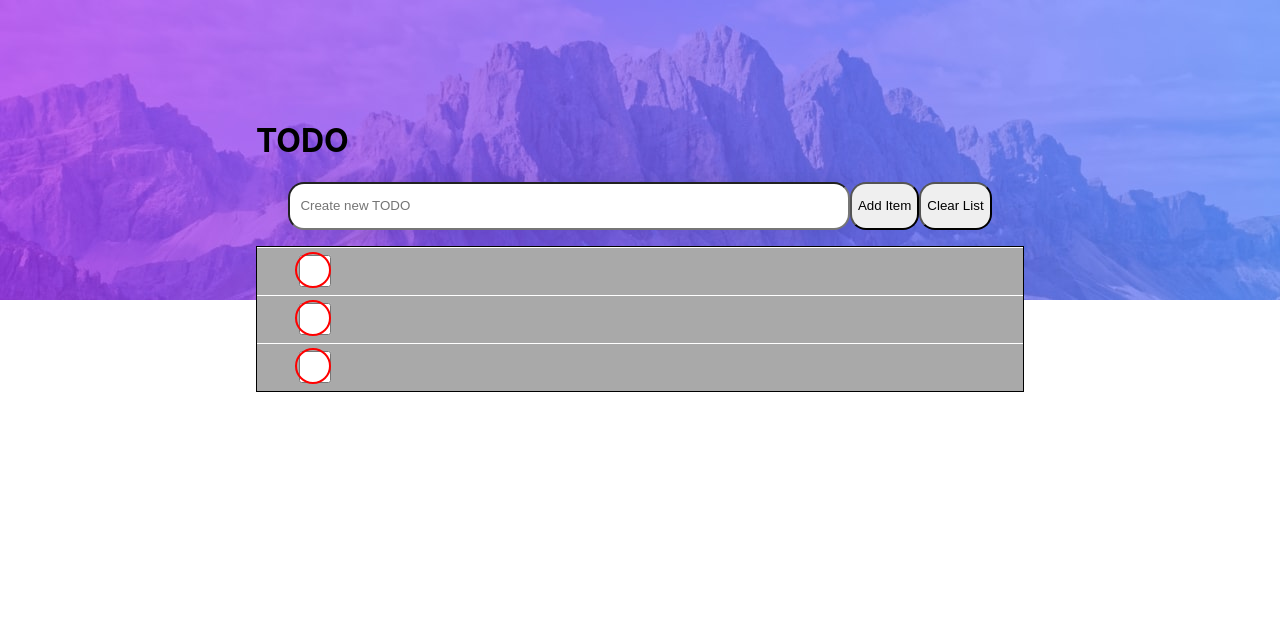
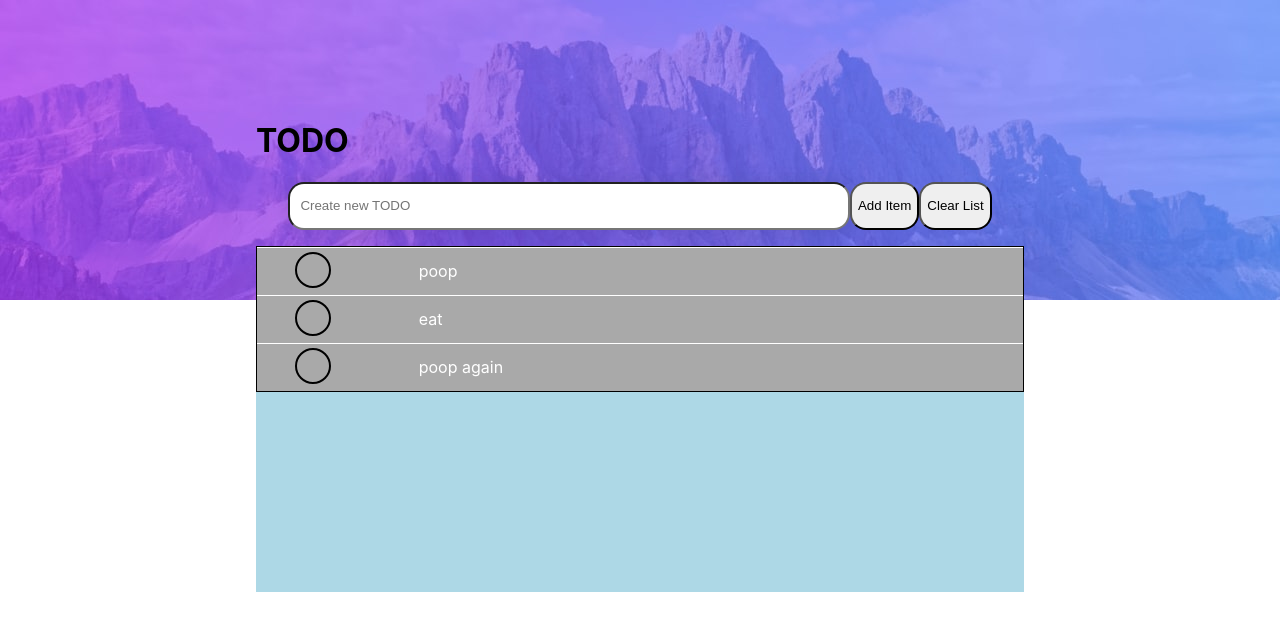
Before and after one commit to BrettAGobel/front-end-mentor-todo, a React (Create React App) app: page / in a window 1280 px wide. Shown: the top 630 px of the page. Built offline with nearby package versions, Linux system fonts and the light colour scheme.

Commit message:
successfully parsed images directory, created OBJ of files and mapped them to my Slider module

```diff
--- a/package.json
+++ b/package.json
@@ -36,5 +36,6 @@
       "last 1 firefox version",
       "last 1 safari version"
     ]
-  }
+  },
+  "devDependencies": {}
 }
--- a/src/App.js
+++ b/src/App.js
@@ -3,6 +3,7 @@ import './styles.css';
 import Createitem from "./components/Createitem";
 import Itemlist from "./components/Itemlist";
 import Todoitem from "./components/Todoitem";
+import Slider from "./components/Slider";
 
 
 
@@ -12,36 +13,39 @@ import Todoitem from "./components/Todoitem";
 
 function App() {
 
-    const data = [{id: '1', newTodo: 'poop'}, {id: '2', newTodo: 'eat'}, {id: '3', newTodo: 'poop again'}]
+    const data = [{id: 1, newTodo: 'poop'}, {id: 2, newTodo: 'eat'}, {id: 3, newTodo: 'poop again'}]
 
 
 
     const [newState, setState] = useState(data)
     // const [todos, setTodos] = useState({id: [], listItems: []})
-    // const addTask = (text) => {
-    //
-    // //     if (text === "") {
-    // //     return
-    // //     } else {
-    // //         let copyItems = [...todos.listItems]
-    // //         let idIncrement = [...todos.id]
-    // //         copyItems.push(text)
-    // //         idIncrement.push(copyItems.length -1)
-    // //         setTodos({id: idIncrement, listItems: copyItems})
-    // //     }
-    // //
-    // //
-    // // }
+    const addTodo = (text) => {
+
+        if (text === "") {
+        return
+        } else {
+            let newId = () => {
+                let currentID = newState.length
+                let sequential = currentID + 1
+                return sequential
+            }
+            let copyItems = [...newState]
+            copyItems.push({id: newId(), newTodo: text})
+            setState(copyItems)
+        }
+
+
+    }
 
 
 
 
 
-    // const clearTask = () => {
-    //     let copy = [...todos]
-    //     copy.pop()
-    //     setTodos(copy)
-    // }
+    const clearTask = () => {
+        let copy = [...newState]
+        copy.pop()
+        setState(copy)
+    }
 
   return (
       <div className='container'>
@@ -50,11 +54,12 @@ function App() {
     </div>
     <div className='tester'>
           <h1>TODO</h1>
-          <Createitem  />
+          <Createitem  addTodo={addTodo} clearTask={clearTask}/>
           <div className='list-container'>
 
               <Itemlist newState={newState}/>
           </div>
+        <Slider />
           </div>
       </div>
   );
--- a/src/components/Createitem.js
+++ b/src/components/Createitem.js
@@ -1,7 +1,7 @@
 import React, {useState} from 'react'
 
 
-const Createitem = ({addTask, clearTask}) => {
+const Createitem = ({addTodo, clearTask}) => {
 
 let [text, setText] = useState("")
 
@@ -11,7 +11,7 @@ let [text, setText] = useState("")
 
 const handleSubmit = (e) => {
     e.preventDefault()
-    addTask(text)
+    addTodo(text)
 
 
 
--- a/src/components/Itemlist.js
+++ b/src/components/Itemlist.js
@@ -1,4 +1,4 @@
-import React, {useState} from 'react'
+import React, {useEffect, useRef, useState} from 'react'
 import Todoitem from "./Todoitem";
 
 
@@ -32,10 +32,19 @@ const Itemlist = ({todos, newState}) => {
 
     const todoList = newState.map((item) => (
 
-                <Todoitem newState={newState}/>
+        <div className='item' >
+
+            <div className='checkbox-wrapper'>
+                <input type='checkbox' name='task-complete' id={`custom-checkbox-${item.id}`}/>
+                <label htmlFor={`custom-checkbox-${item.id}`}></label>
+            </div>
+            <span className='todo-text' >{item.newTodo}</span>
+        </div>
 
         )
     )
+
+
 
     return (
         <div>
--- /dev/null
+++ b/src/components/Slider.js
@@ -0,0 +1,55 @@
+import React, {useState} from "react";
+import image from '../images/PS1-GAME-COVERS/PS1-GAME-COVERS/2Xtreme (USA).png'
+let imageObject = {};
+
+function importAll(r) {
+
+    r.keys().map((item, index) => { imageObject[item.replace('./', '')] = r(item); });
+    return imageObject;
+}
+
+const images = importAll(require.context('../images/PS1-GAME-COVERS/PS1-GAME-COVERS', true, /\.(png|jpe?g|svg)$/));
+
+
+console.log(images.typeOf)
+
+ const objKeys = Object.entries(images)
+    // console.log(objKeys[1200]);
+
+
+const Slider  = () => {
+
+
+
+
+    // const [imageArray, setImgArray] = useState([{name: images.item, image: images.["007 - The World Is Not Enough (USA).png"]}])
+
+return (
+
+    <div>
+        <div className='slider-container'>
+            {objKeys.map(item => {
+                let imageName = item[0]
+                let imagePicture = item[1].default
+                console.log(image)
+                return (
+                    <img className='slider-image' src={imagePicture} />
+                )
+            })}
+            {/*{images.map(image => (*/}
+            {/*    <img className='slider-image' src={image} />*/}
+            {/*))}*/}
+            {/*<div>{imageMap}</div>*/}
+            {/*<img src={images['2Xtreme (USA).png'].default} className='slider-image'/>*/}
+            {/*<img src={images['007 - The World Is Not Enough (USA).png'].default} className='slider-image'/>*/}
+            {/*<img src={image} alt=''/>*/}
+            {/*<span>{images["Ace Combat 2 (USA).png"]}</span>*/}
+        </div>
+    </div>
+
+)
+
+}
+
+
+export default Slider
--- a/src/components/Todoitem.js
+++ b/src/components/Todoitem.js
@@ -20,19 +20,25 @@ const Todoitem = ({todo, todos, newState}) => {
 //     setInputId(idCalc(idValue))
 
 
+    // const todoValue = newState.map((item) => (
+    //
+    //         item.newTodo
+    //
+    //     )
+    // )
+
+
 
     return (
         <div className='item' >
 
             <div className='checkbox-wrapper'>
-                <input type='checkbox' name='task-complete' id={`custom-checkbox-${1}`} />
+                <input type='checkbox' name='task-complete'  />
                 <label htmlFor='custom-checkbox'></label>
                 {/*<span></span>*/}
 
             </div>
-            <span className='todo-text'>{newState.map(obj => {
-                obj.newTodo.value
-            })}</span>
+            <span className='todo-text'></span>
         </div>
 
     )
--- a/src/styles.css
+++ b/src/styles.css
@@ -126,8 +126,7 @@ input[type=submit]:hover {
 
 .todo-text {
     grid-column-start: 2;
-
-    color: red;
+    color: white;
 }
 
 label {
@@ -144,7 +143,7 @@ label {
 
 input[type=checkbox] {
     z-index: 1;
-    opacity: 1;
+    opacity: 0;
     cursor: pointer;
     height: 2rem;
     width: 2rem;
@@ -158,11 +157,12 @@ input[type=checkbox] {
     height: 2rem;
     width: 2rem;
     position: absolute;
-    border: 2px solid red;
+    border: 2px solid black;
+
     border-radius: 50%;
     top: 0;
     left: 0;
-    /*cursor: pointer;*/
+    cursor: pointer;
 
 }
 
@@ -176,7 +176,7 @@ input[type=checkbox] {
     border-radius: 50%;
     top: 15%;
     left: 15%;
-    /*cursor: pointer;*/
+    cursor: pointer;
     opacity: 0;
 }
 
@@ -185,9 +185,43 @@ input[type=checkbox] {
     margin-left: 10%;
 }
 
-.checkbox-wrapper input:checked + span:after {
+.checkbox-wrapper input:checked + label:after {
     opacity: 1;
 }
+
+.checkbox-wrapper input:checked + label:before {
+    content: "";
+    background-color: cadetblue;
+
+
+}
+
+.item .checkbox-wrapper input:checked .todo-text {
+
+    color: red;
+
+
+}
+
+
+.slider-container {
+    display: flex;
+    align-items: center;
+    flex-wrap: wrap;
+    overflow: hidden;
+    width: 100%;
+    height: 200px;
+    background-color: lightblue;
+
+}
+
+.slider-image {
+    padding: 1rem;
+    width: auto;
+    height: 80%;
+}
+
+
 
 /*.checkbox-wrapper label {*/
 /*    height: 10px;*/
```
Also changed, not shown: 2 other files (tests, documents, lock files or other folders).
